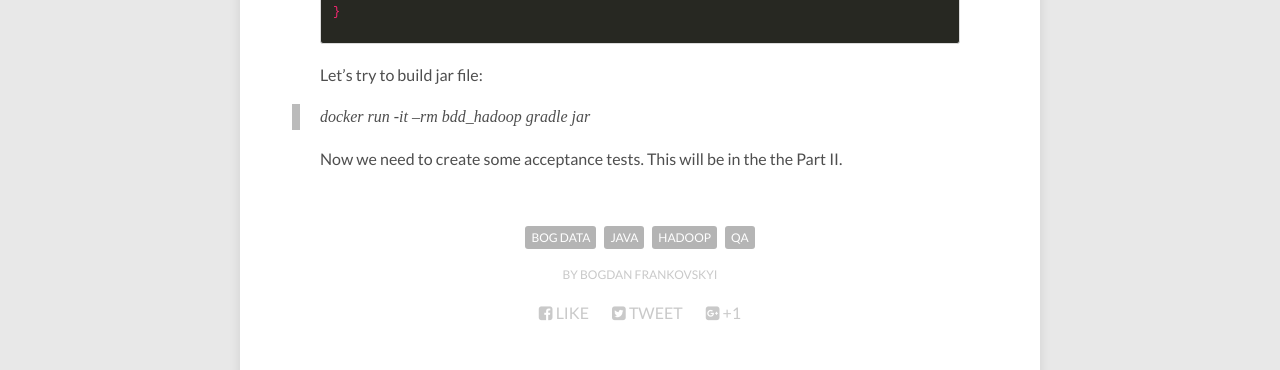
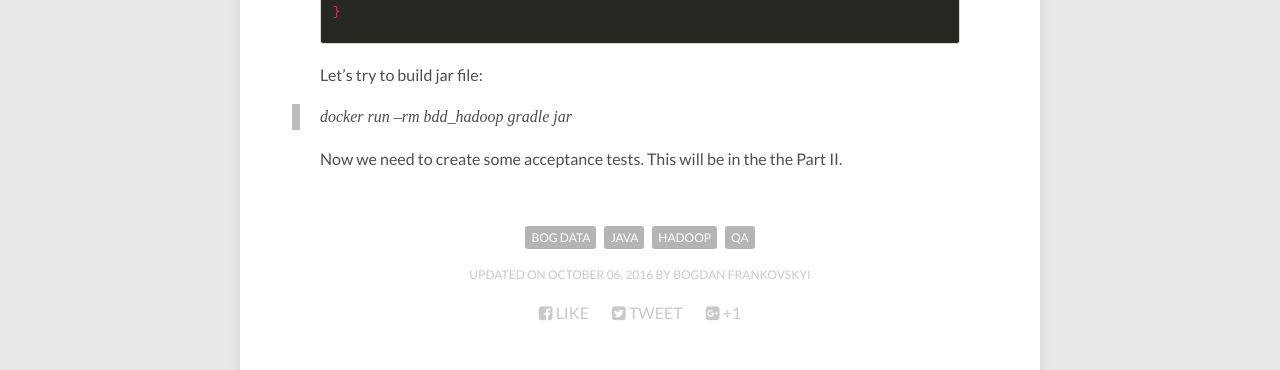
Before and after one commit to savvyclutch/savvyclutch.github.io, a Jekyll site: the page built from _posts/2016-10-06-BDD-tests-for-Hadoop-with-Cucumber-part-I.md, in a window 1280 px wide and 900 px high, scrolled down 7414 px. Shown: the part 152-522 px from the top of the window. Built offline with Jekyll 4.4.1, drawn with Linux system fonts in a browser that asks for light colours; nearby versions of some CDN libraries; comment, search, counter and statistics services are not loaded.

Commit message:
Update article

```diff
--- a/_posts/2016-10-06-BDD-tests-for-Hadoop-with-Cucumber-part-I.md
+++ b/_posts/2016-10-06-BDD-tests-for-Hadoop-with-Cucumber-part-I.md
@@ -4,6 +4,7 @@ description: "Tutorial how to create behaviour tests for Hadoop application with
 layout: post
 author: bogdan
 tags: [bog data, java, hadoop, qa]
+modified: 2016-10-06
 image:
     feature: posts/bdd_test_hadoop/title.jpg
 
@@ -302,6 +303,6 @@ public class CallStream {
 
 Let’s try to build jar file:
 
-> docker run -it --rm bdd_hadoop gradle jar
+> docker run --rm bdd_hadoop gradle jar
 
 Now we need to create some acceptance tests. This will be in the the Part II.
```
